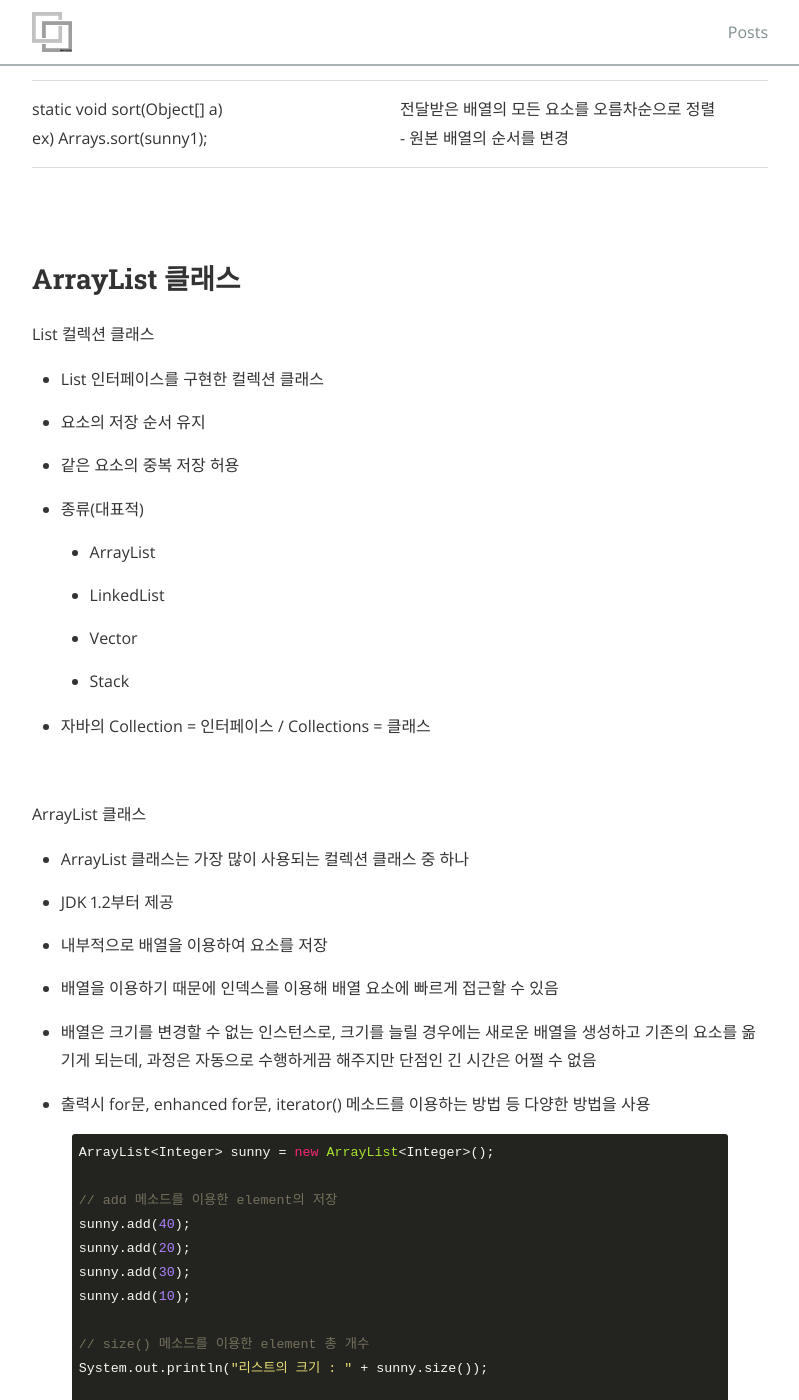
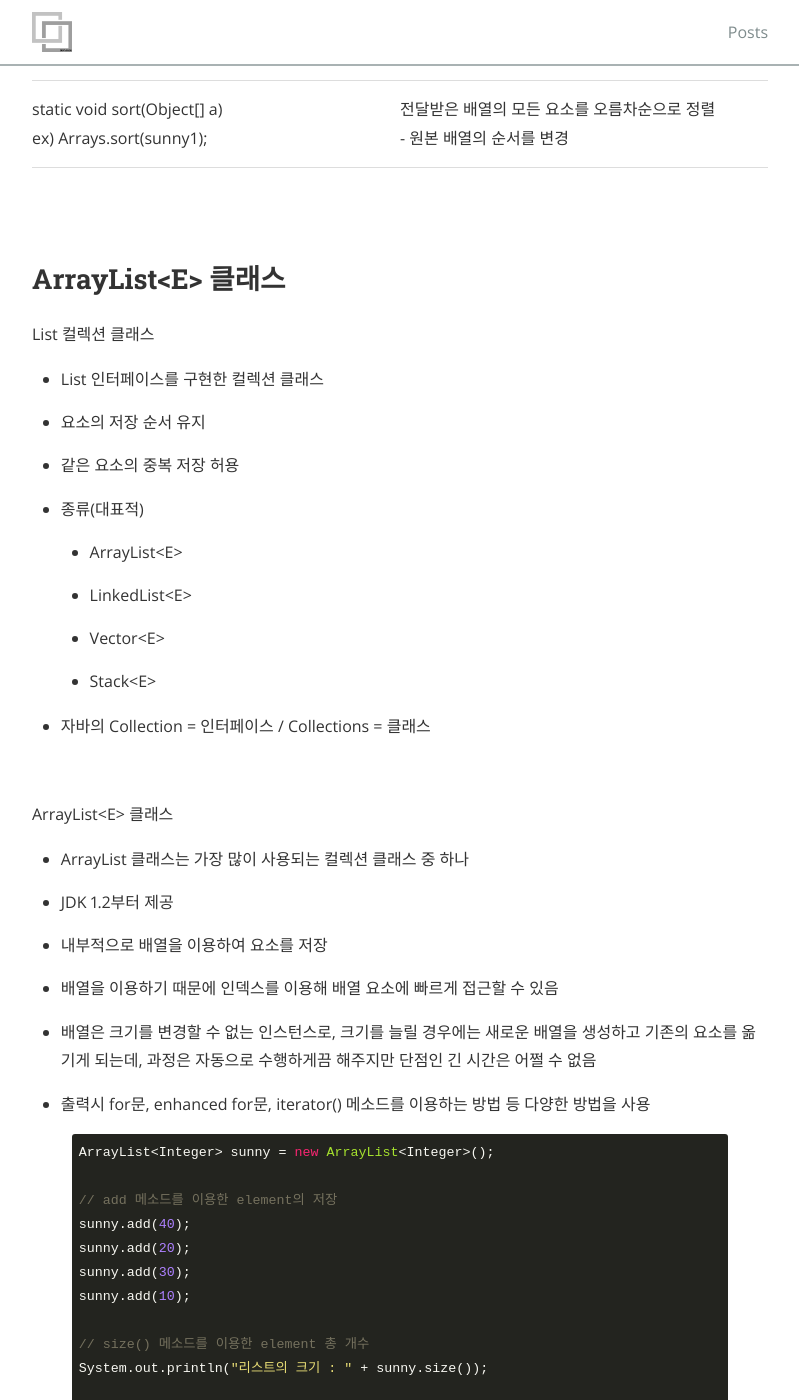
Before and after one commit to gptjs409/gptjs409.github.io, a Jekyll site: the page built from _posts/java/2019-07-31-Arrays.md, in a window 1280 px wide and 1400 px high, scrolled down 5448 px. Shown: the whole window, without its empty margins (240-1039 px from the left). Built offline with Jekyll 4.4.1, drawn with Linux system fonts in a browser that asks for light colours; nearby versions of some CDN libraries.

Commit message:
#1 이스케이프문자추가

```diff
--- a/_posts/java/2019-07-31-Arrays.md
+++ b/_posts/java/2019-07-31-Arrays.md
@@ -220,7 +220,7 @@ for (int e : sunny) {
 <br>
 <br>
 
-## ArrayList<E> 클래스
+## ArrayList\<E> 클래스
 
 List 컬렉션 클래스
 
@@ -232,19 +232,19 @@ List 컬렉션 클래스
 
   - 종류(대표적)
 
-    - ArrayList<E>
+    - ArrayList\<E>
 
-    - LinkedList<E>
+    - LinkedList\<E>
 
-    - Vector<E>
+    - Vector\<E>
 
-    - Stack<E>
+    - Stack\<E>
 
   - 자바의 Collection = 인터페이스 / Collections = 클래스
 
 <br>
 
-ArrayList<E> 클래스
+ArrayList\<E> 클래스
 
   - ArrayList 클래스는 가장 많이 사용되는 컬렉션 클래스 중 하나
 
```
